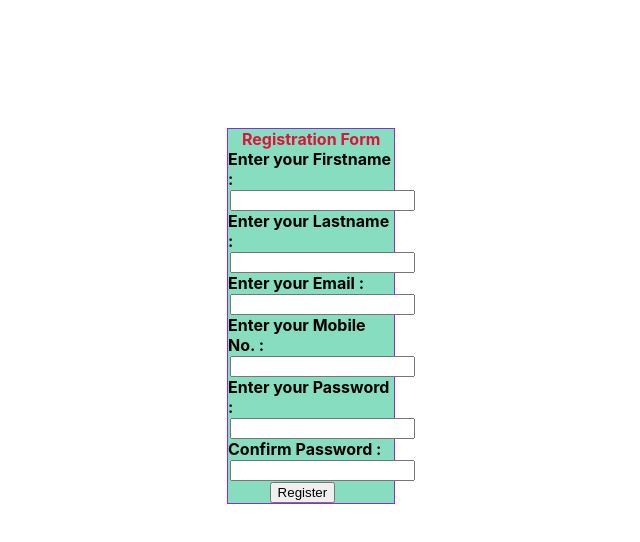
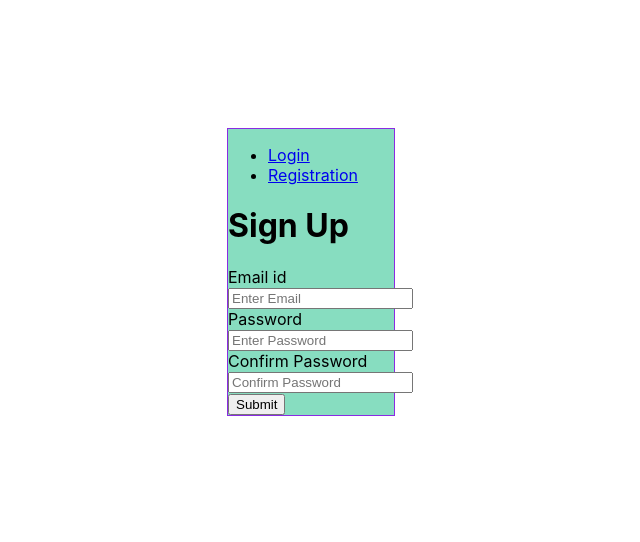
Before and after one commit to PoojaSharma291/RegistrationForm_React_v17, a React (Create React App) app: page / in a window 1280 px wide. Shown: the top 542 px of the page, without its empty margins (285-925 px from the left). Built offline with nearby package versions, Linux system fonts and the light colour scheme.

Commit message:
Added new component Login Form using Formik

```diff
--- a/package.json
+++ b/package.json
@@ -10,8 +10,10 @@
     "@types/node": "^12.20.15",
     "@types/react": "^16.14.8",
     "@types/react-dom": "^16.9.13",
+    "formik": "^2.2.9",
     "react": "^17.0.2",
     "react-dom": "^17.0.2",
+    "react-router-dom": "^5.2.0",
     "react-scripts": "4.0.3",
     "typescript": "^4.3.2",
     "web-vitals": "^0.2.4",
@@ -51,5 +53,8 @@
       "last 1 firefox version",
       "last 1 safari version"
     ]
+  },
+  "devDependencies": {
+    "@types/react-router-dom": "^5.1.8"
   }
 }
--- a/src/App.tsx
+++ b/src/App.tsx
@@ -1,12 +1,44 @@
 import React from 'react';
 import "./App.css";
 import RegistrationForm  from "./components/RegistrationForm";
+import LoginForm from './components/Login/LoginForm';
+import {
+  BrowserRouter as Router,
+  Switch,
+  Route,
+  Link
+} from "react-router-dom";
 
 function App() {
   return (
-    <div className="App">
-      <RegistrationForm></RegistrationForm>
-    </div>
+    <Router>
+      <div className="App">
+        <nav>
+          <ul>
+            <li>
+              <Link to="/">Login</Link>
+            </li>
+            <li>
+              <Link to="/registerForm">Registration</Link>
+            </li>
+          </ul>
+        </nav>
+
+        {/* A <Switch> looks through its children <Route>s and
+            renders the first one that matches the current URL. */}
+        <Switch>
+          <Route path="/login">
+          <LoginForm></LoginForm>
+          </Route>
+          <Route path="/registerForm">
+          <RegistrationForm></RegistrationForm>
+          </Route>
+          <Route path="/">
+          <LoginForm/>
+          </Route>
+        </Switch>
+      </div>
+    </Router>
   );
 }
 
--- /dev/null
+++ b/src/components/Login/LoginForm.css
@@ -0,0 +1,22 @@
+.heading {
+    display: flex;
+    justify-content: center;
+    align-items: center;
+    color: crimson;
+    font-weight: bold;
+  }
+  .labelField {
+    font-weight: bolder;
+  }
+  .inputField {
+    margin-left: 1%;
+  }
+  .buttonField {
+    margin-left: 25%;
+  }
+  .errorMsg {
+    display: block;
+    font-weight: bold;
+    font-size: 12px;
+    color: crimson;
+  }
--- /dev/null
+++ b/src/components/Login/LoginForm.tsx
@@ -0,0 +1,50 @@
+import "./LoginForm.css";
+import { useState } from "react";
+import { Formik, Field, Form, ErrorMessage } from 'formik';
+
+function LoginForm() {
+
+    const handleValidation = () => {
+        console.log("Validation was invoked");
+    };
+    return (
+        <>
+            <h1>Sign Up</h1>
+            <Formik
+                initialValues={{
+                    email: '',
+                    password: '',
+                    confirmPassword: '',
+                }}
+                onSubmit={async (values) => {
+                    await new Promise((r) => setTimeout(r, 500));
+                    alert(JSON.stringify(values, null, 2));
+                }}
+                validate = {handleValidation}
+            >
+                <Form>
+                    <label htmlFor="email">Email id</label>
+                    <Field id="email" name="email" placeholder="Enter Email" type="email"/>
+                    {/* <ErrorMessage name="email" >{error}</ErrorMessage> */}
+
+                    <label htmlFor="password">Password</label>
+                    <Field id="password" name="password" placeholder="Enter Password" type="password" />
+                    {/* <ErrorMessage name="password" >{error}</ErrorMessage> */}
+
+                    <label htmlFor="confirmPassword">Confirm Password</label>
+                    <Field
+                        id="confirmPassword"
+                        name="confirmPassword"
+                        placeholder="Confirm Password"
+                        type="password"
+                    />
+                    {/* <ErrorMessage name="confirmPassword" >{error}</ErrorMessage> */}
+
+                    <button type="submit">Submit</button>
+                </Form>
+            </Formik>
+        </>
+    )
+}
+
+export default LoginForm;
--- a/src/components/RegistrationForm.css
+++ b/src/components/RegistrationForm.css
@@ -1,16 +1,22 @@
-.heading{
+.heading {
   display: flex;
   justify-content: center;
   align-items: center;
-    color:crimson;
+  color: crimson;
   font-weight: bold;
 }
-.labelField{
-  font-weight: bold;
+.labelField {
+  font-weight: bolder;
 }
-.inputField{
+.inputField {
   margin-left: 1%;
 }
-.buttonField{
+.buttonField {
   margin-left: 25%;
 }
+.errorMsg {
+  display: block;
+  font-weight: bold;
+  font-size: 12px;
+  color: crimson;
+}
--- a/src/components/RegistrationForm.tsx
+++ b/src/components/RegistrationForm.tsx
@@ -19,148 +19,142 @@ function RegistrationForm() {
         password: '',
         confirmpass: ''
     });
-    const [isvalid, setValid] = useState(false);
 
     const validateForm = () => {
-        let formIsValid = true;
-
+        let isFormValid = true;
         if (!fields["firstname"]) {
-            formIsValid = false;
+            isFormValid = false;
             setErrors(prevState => {
-                return { ...prevState, firstname:  "*Please enter your Firstname." }
+                return { ...prevState, firstname: "*Please enter your Firstname." }
             });
-            // errors["firstname"] = "*Please enter your Firstname.";
+            // Below commented line wont work for objects which are set using useState hook
+            // setErrors({ ...errors, firstname: "*Please enter your Firstname." });
         }
 
         if (typeof fields["firstname"] !== "undefined") {
             if (!fields["firstname"].match(/^[a-zA-Z ]*$/)) {
-                formIsValid = false;
+                isFormValid = false;
                 setErrors(prevState => {
-                    return { ...prevState, firstname:  "*Please enter alphabet characters only." }
+                    return { ...prevState, firstname: "*Please enter alphabet characters only." }
                 });
-                // errors["firstname"] = "*Please enter alphabet characters only.";
+                // setErrors({ ...errors, firstname: "*Please enter alphabet characters only." });
             }
         }
 
         if (!fields["lastname"]) {
-            formIsValid = false;
+            isFormValid = false;
             setErrors(prevState => {
-                return { ...prevState, lastname:  "*Please enter your Lastname." }
+                return { ...prevState, lastname: "*Please enter your Lastname." }
             });
-            // errors["lastname"] = "*Please enter your Lastname.";
+            // setErrors({ ...errors, lastname: "*Please enter your Lastname." });
         }
 
         if (typeof fields["lastname"] !== "undefined") {
             if (!fields["lastname"].match(/^[a-zA-Z ]*$/)) {
-                formIsValid = false;
+                isFormValid = false;
                 setErrors(prevState => {
-                    return { ...prevState, lastname:  "*Please enter alphabet characters only." }
+                    return { ...prevState, lastname: "*Please enter alphabet characters only." }
                 });
-                // errors["lastname"] = "*Please enter alphabet characters only.";
+                // setErrors({ ...errors, lastname: "*Please enter alphabet characters only." });
             }
         }
 
         if (!fields["email"]) {
-            formIsValid = false;
+            isFormValid = false;
             setErrors(prevState => {
-                return { ...prevState, email:  "*Please enter your email-ID." }
+                return { ...prevState, email: "*Please enter your email-ID." }
             });
-            // errors["email"] = "*Please enter your email-ID.";
+            // setErrors({ ...errors, email: "*Please enter your email-ID." });
         }
 
         if (typeof fields["email"] !== "undefined") {
             //regular expression for email validation
             var pattern = new RegExp(/^(("[\w-\s]+")|([\w-]+(?:\.[\w-]+)*)|("[\w-\s]+")([\w-]+(?:\.[\w-]+)*))(@((?:[\w-]+\.)*\w[\w-]{0,66})\.([a-z]{2,6}(?:\.[a-z]{2})?)$)|(@\[?((25[0-5]\.|2[0-4][0-9]\.|1[0-9]{2}\.|[0-9]{1,2}\.))((25[0-5]|2[0-4][0-9]|1[0-9]{2}|[0-9]{1,2})\.){2}(25[0-5]|2[0-4][0-9]|1[0-9]{2}|[0-9]{1,2})\]?$)/i);
             if (!pattern.test(fields["email"])) {
-                formIsValid = false;
+                isFormValid = false;
                 setErrors(prevState => {
-                    return { ...prevState, email:   "*Please enter valid email-ID." }
+                    return { ...prevState, email: "*Please enter valid email-ID." }
                 });
-                // errors["email"] = "*Please enter valid email-ID.";
+                // setErrors({ ...errors, email: "*Please enter valid email-ID." });
             }
         }
 
         if (!fields["mobileno"]) {
-            formIsValid = false;
+            isFormValid = false;
             setErrors(prevState => {
-                return { ...prevState, mobileno:  "*Please enter your mobile no." }
+                return { ...prevState, mobileno: "*Please enter your mobile no." }
             });
-            // errors["mobileno"] = "*Please enter your mobile no.";
+            // setErrors({ ...errors, mobileno: "*Please enter your mobile no." });
         }
 
         if (typeof fields["mobileno"] !== "undefined") {
             if (!fields["mobileno"].match(/^[0-9]{10}$/)) {
-                formIsValid = false;
+                isFormValid = false;
                 setErrors(prevState => {
-                    return { ...prevState, mobileno:  "*Please enter valid mobile no." }
+                    return { ...prevState, mobileno: "*Please enter valid mobile no." }
                 });
-                // errors["mobileno"] = "*Please enter valid mobile no.";
+                // setErrors({ ...errors, mobileno: "*Please enter valid mobile no." });
             }
         }
 
         if (!fields["password"]) {
-            formIsValid = false;
+            isFormValid = false;
             setErrors(prevState => {
-                return { ...prevState, password:  "*Please enter your password." }
+                return { ...prevState, password: "*Please enter your password." }
             });
-            // errors["password"] = "*Please enter your password.";
+            // setErrors({ ...errors, password: "*Please enter your password." });
         }
 
         if (typeof fields["password"] !== "undefined") {
             if (!fields["password"].match(/^.*(?=.{8,})(?=.*\d)(?=.*[a-z])(?=.*[A-Z])(?=.*[@#$%&]).*$/)) {
-                formIsValid = false;
+                isFormValid = false;
                 setErrors(prevState => {
-                    return { ...prevState, password:  "*Please enter secure and strong password." }
+                    return { ...prevState, password: "*Please enter secure and strong password." }
                 });
-                // errors["password"] = "*Please enter secure and strong password.";
+                // setErrors({ ...errors, password: "*Please enter secure and strong password." });
             }
         }
 
         if (!fields["confirmpass"]) {
-            formIsValid = false;
+            isFormValid = false;
             setErrors(prevState => {
-                return { ...prevState, confirmpass:  "*Please confirm your password." }
+                return { ...prevState, confirmpass: "*Please confirm your password." }
             });
-            // errors["confirmpass"] = "*Please confirm your password.";
+            // setErrors({ ...errors, confirmpass: "*Please confirm your password." });
         }
 
         if (typeof fields["confirmpass"] !== "undefined") {
             if (!fields["confirmpass"].match(/^.*(?=.{8,})(?=.*\d)(?=.*[a-z])(?=.*[A-Z])(?=.*[@#$%&]).*$/) || (fields["confirmpass"] !== fields["password"])) {
-                formIsValid = false;
+                isFormValid = false;
                 setErrors(prevState => {
-                    return { ...prevState, confirmpass:  "*Please enter secure and strong password." }
+                    return { ...prevState, confirmpass: "*Please enter secure and strong password." }
                 });
-                // errors["confirmpass"] = "*Please enter secure and strong password.";
+                // setErrors({ ...errors, confirmpass: "*Please enter secure and strong password." });
                 if (fields["confirmpass"] !== fields["password"]) {
                     setErrors(prevState => {
-                        return { ...prevState, confirmpass:  "*Your password doesnt match" }
+                        return { ...prevState, confirmpass: "*Your password doesnt match" }
                     });
-                    // errors["confirmpass"] = "*Your password doesnt match";
+                    // setErrors({ ...errors, confirmpass: "*Your password doesnt match" });
                 }
             }
         }
-        // setErrors(errors);
-        setValid(formIsValid);
         console.log("Errors", errors);
-        return formIsValid;
+        return isFormValid;
 
     };
 
     const submituserRegistrationForm = (e: { preventDefault: () => void; }) => {
         e.preventDefault();
-        if (isvalid) {
+        if (validateForm()) {
             setFields(fields);
-            console.log("Fields", fields);
             alert("Form submitted");
         } else {
-            console.log(errors);
-            setErrors(errors);
             alert("Errors in your form");
         }
     };
 
     return (
-        <div>
+        <>
             <div className="heading">Registration Form</div>
             <form method="post" name="userRegistrationForm" onSubmit={submituserRegistrationForm} >
                 <div>
@@ -172,7 +166,7 @@ function RegistrationForm() {
                                 return { ...prevState, firstname: val }
                             });
                         }}></input>
-                        <span className="errorMsg">{errors.firstname}</span>
+                        {errors.firstname && <label className="errorMsg">{errors.firstname}</label>}
                     </span>
                     <span>
                         <label className="labelField">Enter your Lastname : </label>
@@ -182,7 +176,7 @@ function RegistrationForm() {
                                 return { ...prevState, lastname: val }
                             });
                         }}></input>
-                        <span className="errorMsg">{errors.lastname}</span>
+                        {errors.lastname && <label className="errorMsg">{errors.lastname}</label>}
                     </span>
                 </div>
                 <div>
@@ -194,7 +188,7 @@ function RegistrationForm() {
                                 return { ...prevState, email: val }
                             });
                         }}></input>
-                        <span className="errorMsg">{errors.email}</span>
+                        {errors.email && <label className="errorMsg">{errors.email}</label>}
                     </span>
                 </div>
                 <div>
@@ -206,7 +200,7 @@ function RegistrationForm() {
                                 return { ...prevState, mobileno: val }
                             });
                         }}></input>
-                        <span className="errorMsg">{errors.mobileno}</span>
+                        {errors.mobileno && <label className="errorMsg">{errors.mobileno}</label>}
                     </span>
                 </div>
                 <div>
@@ -218,7 +212,7 @@ function RegistrationForm() {
                                 return { ...prevState, password: val }
                             });
                         }}></input>
-                        <span className="errorMsg">{errors.password}</span>
+                        {errors.password && <label className="errorMsg">{errors.password}</label>}
                     </span>
                 </div>
                 <div>
@@ -230,7 +224,7 @@ function RegistrationForm() {
                                 return { ...prevState, confirmpass: val }
                             });
                         }}></input>
-                        <span className="errorMsg">{errors.confirmpass}</span>
+                        {errors.confirmpass && <label className="errorMsg">{errors.confirmpass}</label>}
                     </span>
                 </div>
                 <div>
@@ -239,7 +233,7 @@ function RegistrationForm() {
                     </span>
                 </div>
             </form>
-        </div>
+        </>
     )
 }
 
```
Lines whose indentation alone changed are shown as unchanged.
